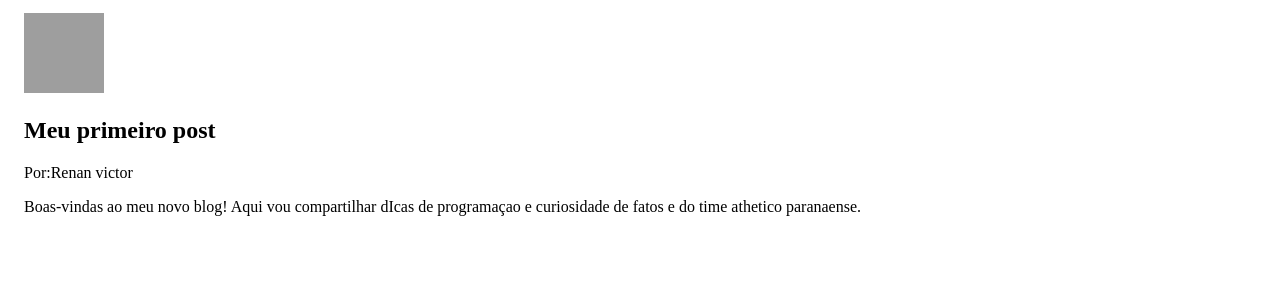
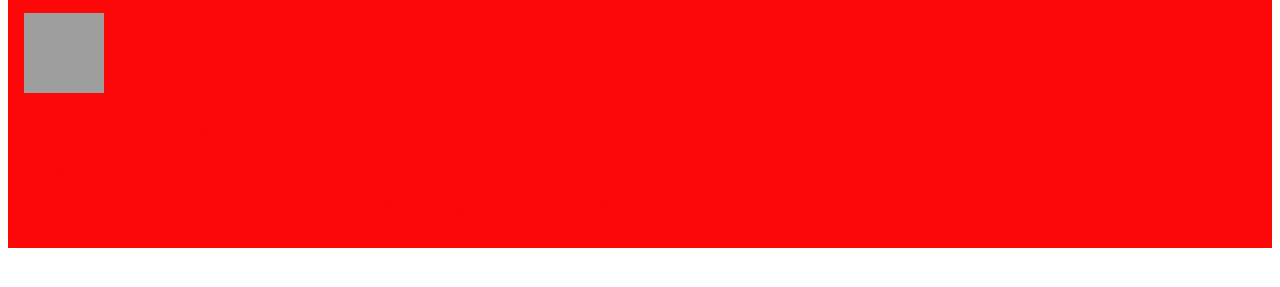
Before and after one commit to santosbarrosrenan-lab/alura, a plain HTML site: page index.html in a window 1280 px wide. Shown: the part 141-428 px from the top of the page. Drawn offline with Linux system fonts and the light colour scheme; grey boxes are pictures that could not be loaded.

Commit message:
Update index.html

```diff
--- a/index.html
+++ b/index.html
@@ -17,7 +17,8 @@
       padding: 16px;
    }
    main {
-       #FC0808
+      background-color: #FC0808;
+      color: #FC0808;
       max-width: 800px
       margin: 0 auto;
       padding: 16px;
```
